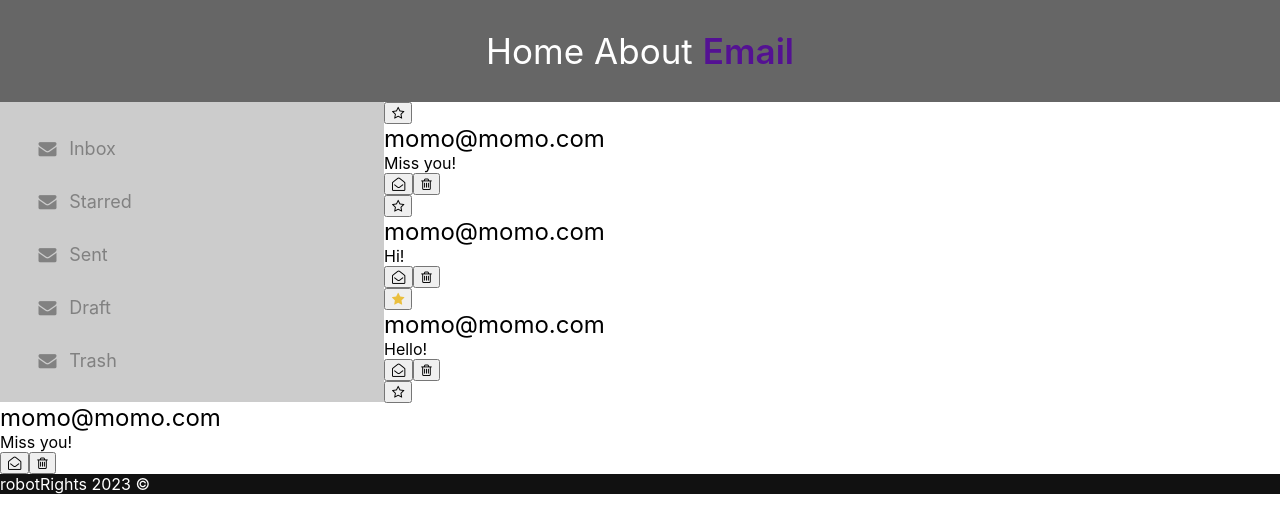
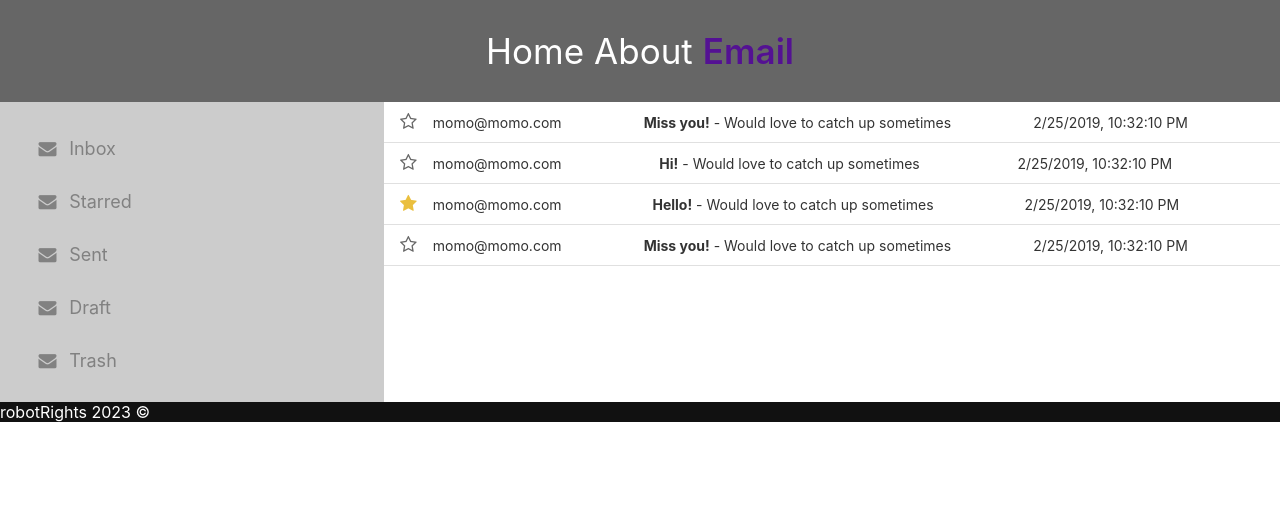
Before and after one commit to Miriam-Zaidin/Mister-Email, a React (Vite) app: page /#/email in a window 1280 px wide. Before the commit this address led to /#/email/e1. Shown: the top 532 px of the page. Built offline with nearby package versions, Linux system fonts and the light colour scheme.

Commit message:
Add email preview css

```diff
--- a/src/assets/css/basics/base.css
+++ b/src/assets/css/basics/base.css
@@ -37,11 +37,10 @@ a {
     text-decoration: none;
     color: inherit;
     cursor: pointer;
-
 }
 
 a:hover {
-    text-decoration: underline;
+    /* text-decoration: underline; */
 }
 
 button {
--- a/src/assets/css/cmps/email-preview.css
+++ b/src/assets/css/cmps/email-preview.css
@@ -1,9 +1,54 @@
-.is-starred{
-    color:#eabf3e;
+.email-preview {
+    display: flex;
+    flex-direction: row;
+    align-items: center;
+    padding: 10px;
+    border-bottom: 1px solid #e0e0e0;
+    transition: background-color 0.3s;
+    text-align: left;
 }
 
-.email-preview{
+.email-preview:hover {
+    background-color: #f8f8f8;
 }
-.email-preview:hover{
-background-color: #e0e0e0;
+
+.email-preview:hover .email-actions {
+    display: flex;
 }
+
+.email-preview button {
+    background: none;
+    border: none;
+    margin-right: 10px;
+    outline: none;
+    color: #666;
+    transition: color 0.3s;
+}
+
+.email-preview span {
+    text-align: left;
+
+    margin: 0;
+    font-size: 14px;
+    color: #333;
+    margin-right: auto;
+    overflow: hidden;
+    text-overflow: ellipsis;
+    white-space: nowrap;
+}
+
+.fa {
+    font-size: 18px;
+}
+
+.email-preview .is-starred {
+    color: #eabf3e;
+}
+
+.email-actions {
+    display: none;
+}
+
+.span-sent-at{
+    text-align: right;
+}
--- a/src/cmps/EmailPreview.jsx
+++ b/src/cmps/EmailPreview.jsx
@@ -1,7 +1,7 @@
 import { Link } from "react-router-dom";
 import { useEffect, useState } from "react";
 
-export function EmailPreview({ email, onRemoveEmail, onUpdateEmail}) {
+export function EmailPreview({ email, onRemoveEmail, onUpdateEmail }) {
     const [currentEmail, setCurrentEmail] = useState(email);
 
     useEffect(() => {
@@ -9,31 +9,37 @@ export function EmailPreview({ email, onRemoveEmail, onUpdateEmail}) {
         setCurrentEmail(email);
     }, [email]);
 
-    let starClass = currentEmail.isStarred ? 'is-starred' : '';
-    let starIcon = currentEmail.isStarred ? "fa fa-star" : "fa fa-star-o";
-    let isReadIcon = currentEmail.isRead ? "fa fa-envelope-o" : "fa fa-envelope-open-o";
 
     async function onToggle(ev) {
         const { name: field } = ev.target
         const updatedEmail = { ...currentEmail, [field]: !currentEmail[field] }
         onUpdateEmail(updatedEmail)
     }
+    let starClass = currentEmail.isStarred ? 'is-starred' : '';
+    let starIcon = currentEmail.isStarred ? "fa fa-star" : "fa fa-star-o";
+    let isReadIcon = currentEmail.isRead ? "fa fa-envelope-o" : "fa fa-envelope-open-o";
+    let sentAt=new Date(currentEmail.sentAt).toLocaleString()
     return (
+
+        <Link to={`/email/${currentEmail.id}`}>
             <article className="email-preview">
-            <Link to={`/email/${currentEmail.id}`}>
                 <button onClick={onToggle} name="isStarred" className={starClass}>
                     <i className={starIcon}></i>
                 </button>
-                <h2>{currentEmail.from}</h2>
-                <p>{currentEmail.subject}</p>
+                <span>{currentEmail.from}</span>
+                <span><b>{currentEmail.subject}</b> - {currentEmail.body}</span>
+
+                <span className="span-sent-at">{sentAt}</span>
+                <div className="email-actions">
                     <button onClick={onToggle} name="isRead">
                         <i className={isReadIcon}></i>
                     </button>
-
-                <button onClick={()=>onRemoveEmail(currentEmail.id)}>
+                    <button onClick={() => onRemoveEmail(currentEmail.id)}>
                         <i className="fa fa-trash-o"></i>
                     </button>
-            </Link>
+                </div>
             </article>
+        </Link >
+
     )
 }
```
Lines whose indentation alone changed are shown as unchanged.
